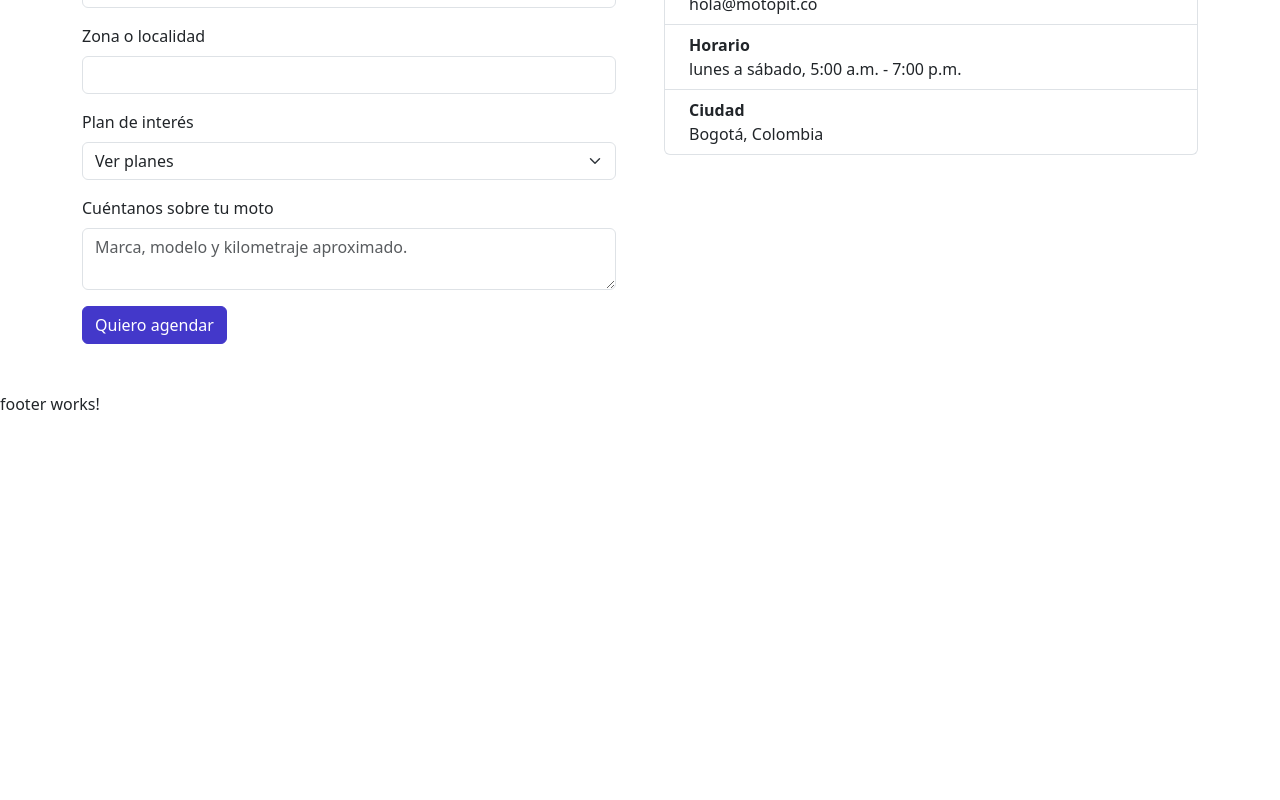
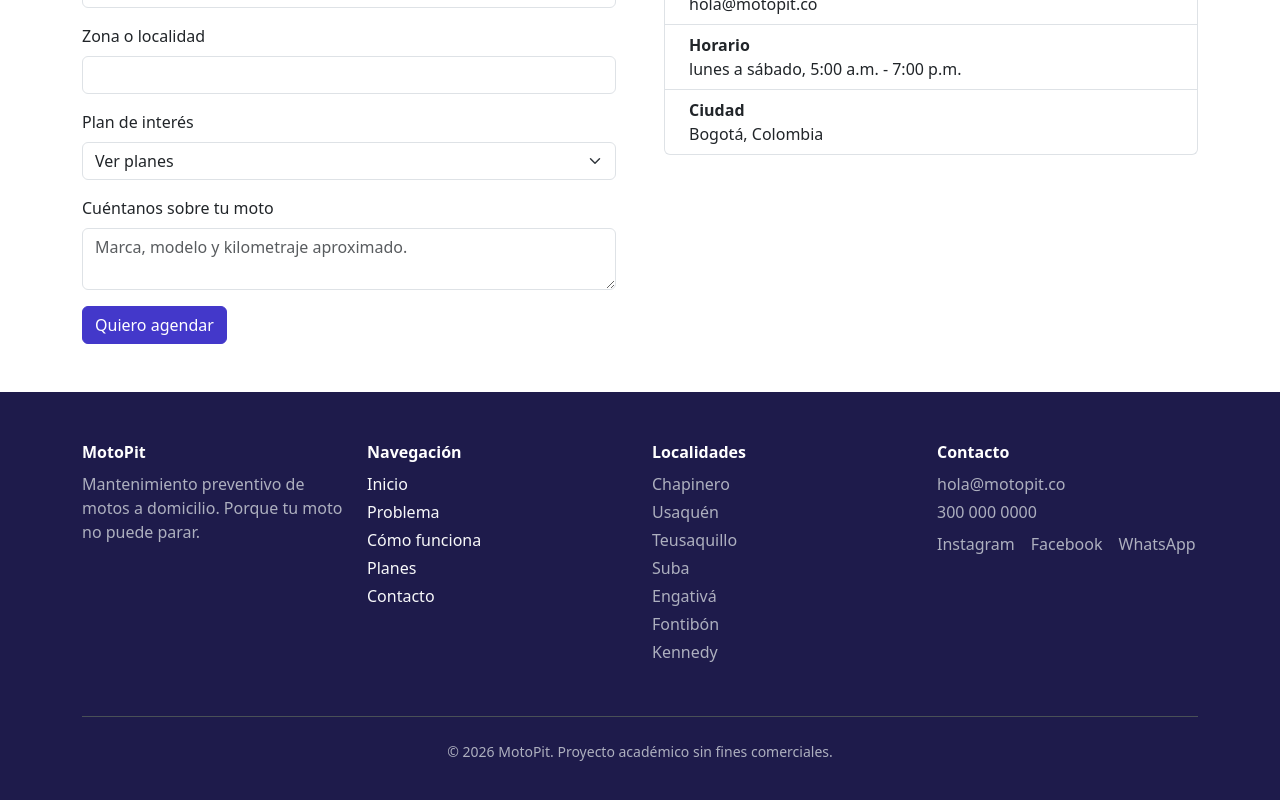
Before and after one commit to sacuervo/motopit-frontend, an Angular app: page / in a window 1280 px wide. Shown: the part 3097-3897 px from the top of the page. Before the commit the page ends 3529 px from the top, so only its background shows below. Built offline with nearby package versions, Linux system fonts and the light colour scheme.

Commit message:
feat(footer): migrate landing footer

```diff
--- a/src/app/shared/footer/footer.html
+++ b/src/app/shared/footer/footer.html
@@ -1 +1,84 @@
-<p>footer works!</p>
+<footer class="py-5 bg-body text-body-secondary" data-bs-theme="dark">
+  <div class="container">
+    <div class="row row-cols-1 row-cols-sm-2 row-cols-lg-4 g-4">
+      <div class="col">
+        <div class="fw-bold text-body-emphasis mb-2">MotoPit</div>
+        <p class="mb-0">
+          Mantenimiento preventivo de motos a domicilio. Porque tu moto no puede parar.
+        </p>
+      </div>
+      <div class="col">
+        <div class="fw-bold text-body-emphasis mb-2">Navegación</div>
+        <ul class="list-unstyled mb-0">
+          <li class="mb-1">
+            <a
+              class="link-light link-underline-opacity-0 link-underline-opacity-100-hover"
+              routerLink="/"
+              fragment="#inicio"
+              >Inicio</a
+            >
+          </li>
+          <li class="mb-1">
+            <a
+              class="link-light link-underline-opacity-0 link-underline-opacity-100-hover"
+              routerLink="/"
+              fragment="#problema"
+              >Problema</a
+            >
+          </li>
+          <li class="mb-1">
+            <a
+              class="link-light link-underline-opacity-0 link-underline-opacity-100-hover"
+              routerLink="/"
+              fragment="#como-funciona"
+              >Cómo funciona</a
+            >
+          </li>
+          <li class="mb-1">
+            <a
+              class="link-light link-underline-opacity-0 link-underline-opacity-100-hover"
+              routerLink="/"
+              fragment="#planes"
+              >Planes</a
+            >
+          </li>
+          <li class="mb-1">
+            <a
+              class="link-light link-underline-opacity-0 link-underline-opacity-100-hover"
+              routerLink="/"
+              fragment="#contacto"
+              >Contacto</a
+            >
+          </li>
+        </ul>
+      </div>
+      <div class="col">
+        <div class="fw-bold text-body-emphasis mb-2">Localidades</div>
+        <ul class="list-unstyled mb-0">
+          <li class="mb-1">Chapinero</li>
+          <li class="mb-1">Usaquén</li>
+          <li class="mb-1">Teusaquillo</li>
+          <li class="mb-1">Suba</li>
+          <li class="mb-1">Engativá</li>
+          <li class="mb-1">Fontibón</li>
+          <li class="mb-1">Kennedy</li>
+        </ul>
+      </div>
+      <div class="col">
+        <div class="fw-bold text-body-emphasis mb-2">Contacto</div>
+        <ul class="list-unstyled mb-0">
+          <li class="mb-1">hola@motopit.co</li>
+          <li class="mb-1">300 000 0000</li>
+          <li class="d-flex flex-wrap gap-3 mt-2">
+            <span>Instagram</span>
+            <span>Facebook</span>
+            <span>WhatsApp</span>
+          </li>
+        </ul>
+      </div>
+    </div>
+    <div class="text-center border-top mt-5 pt-4">
+      <p class="small mb-0">&copy; 2026 MotoPit. Proyecto académico sin fines comerciales.</p>
+    </div>
+  </div>
+</footer>
--- a/src/app/shared/footer/footer.ts
+++ b/src/app/shared/footer/footer.ts
@@ -1,9 +1,10 @@
 import { Component } from '@angular/core';
+import { RouterLink } from '@angular/router';
 
 @Component({
+  imports: [RouterLink],
   selector: 'app-footer',
-  imports: [],
+  styleUrl: './footer.scss',
   templateUrl: './footer.html',
-  styleUrl: './footer.scss',
 })
 export class Footer {}
```
